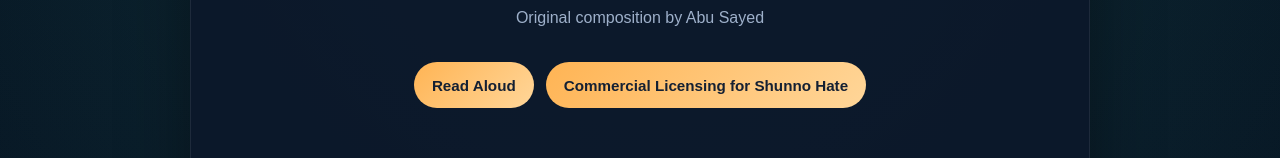
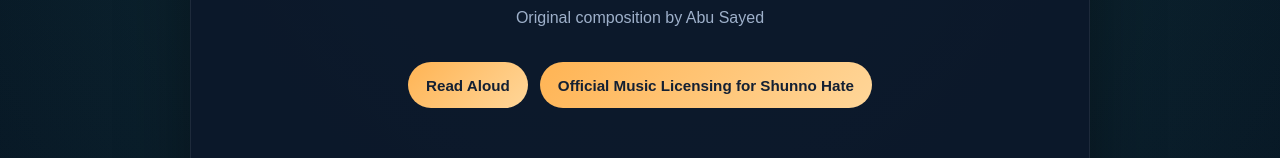
Before and after one commit to ImAbuSayed/shunno-hate, a plain HTML site: page index.html in a window 1280 px wide. Shown: the part 194-352 px from the top of the page. Drawn offline with Linux system fonts and the light colour scheme.

```diff
--- a/index.html
+++ b/index.html
@@ -537,7 +537,7 @@
 
         <div class="controls">
             <button class="btn-speak" id="speakBtn" title="Read the lyrics aloud"><span id="speakText">Read Aloud</span></button>
-            <a href="https://music.abusayed.com.bd/Licensing/?https://imabusayed.github.io/shunno-hate/" class="btn-license" title="Get licensing for this song" target="_blank">Commercial Licensing for Shunno Hate</a>
+            <a href="https://music.abusayed.com.bd/Licensing/?https://imabusayed.github.io/shunno-hate/" class="btn-license" title="Get licensing for this song" target="_blank">Official Music Licensing for Shunno Hate</a>
 
         </div>
         <br>
```
Also changed, not shown: llms.txt, manifest.json, 1 other file.
